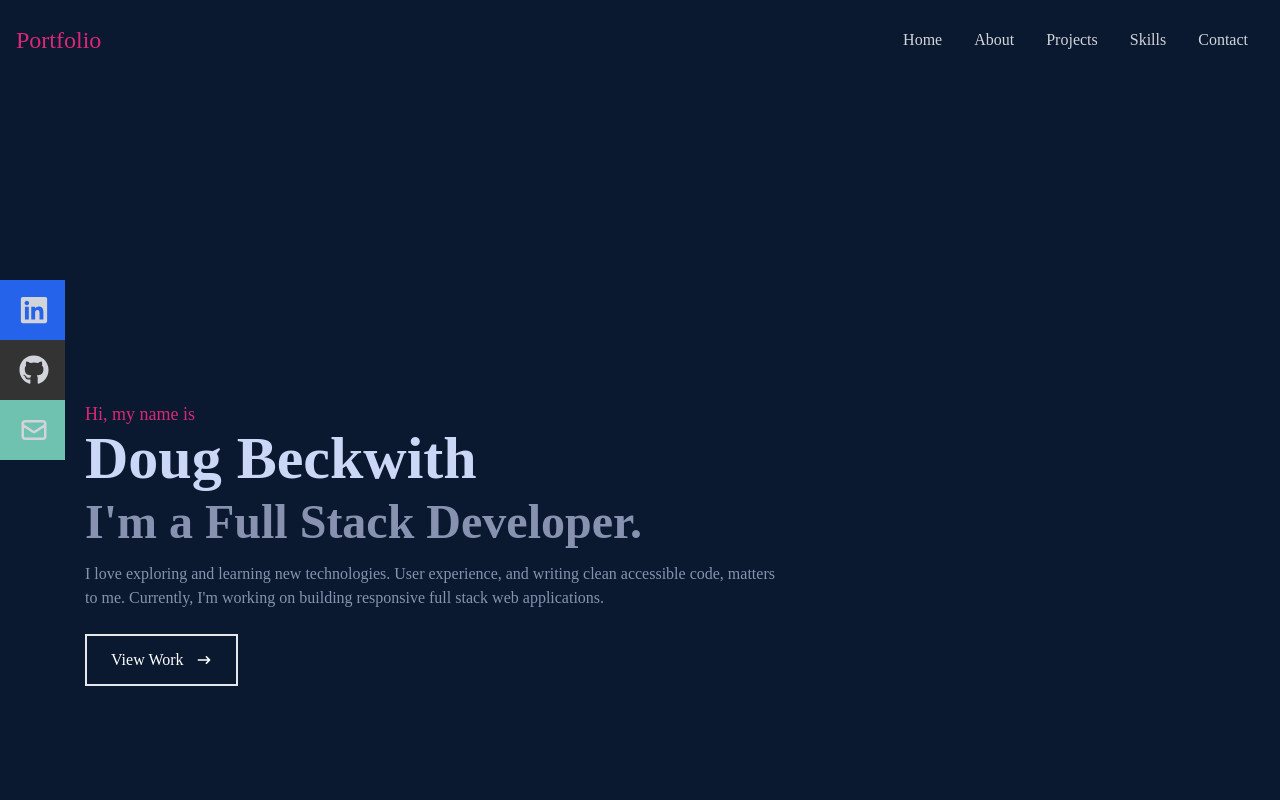
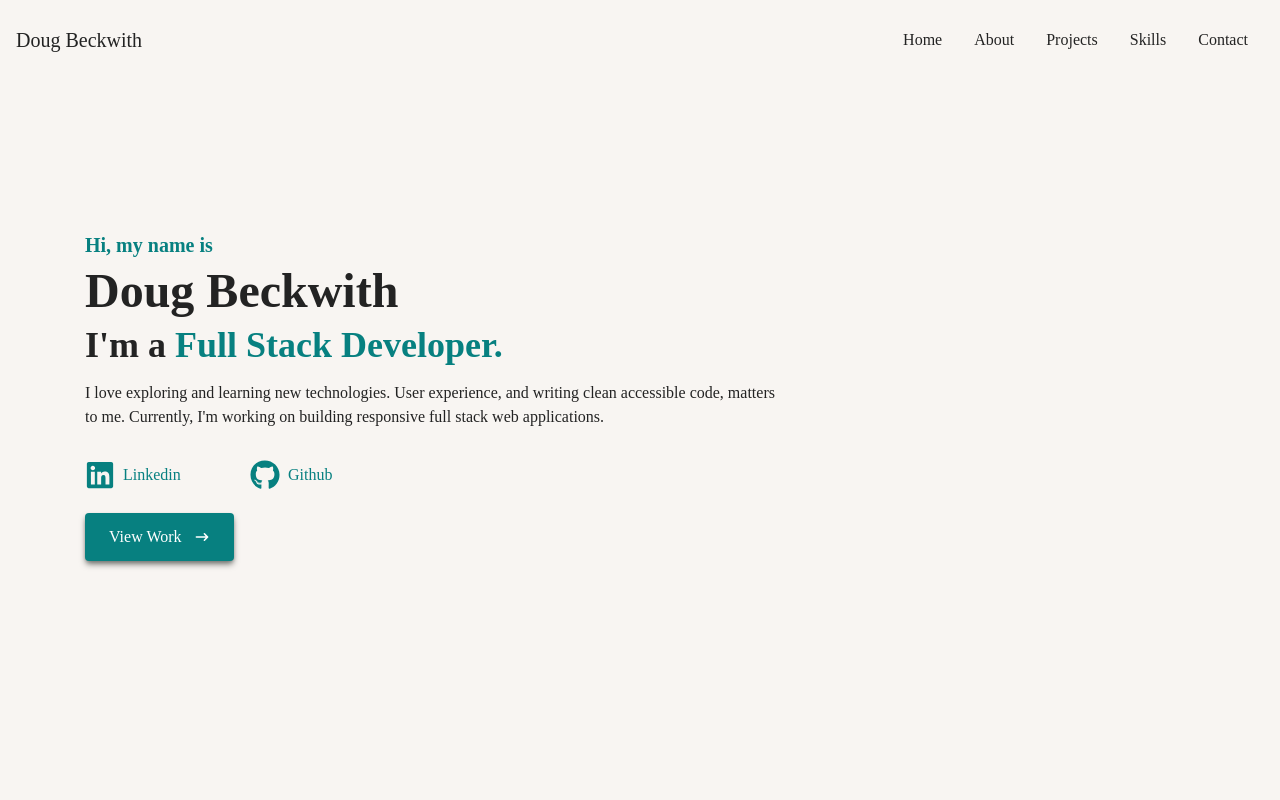
Before and after one commit to dougbeckwith/portfolio, a React (Create React App) app: page / in a window 1280 px wide. Shown: the top 800 px of the page. Built offline with nearby package versions, Linux system fonts and the light colour scheme.

Commit message:
change colors hero and navbar

```diff
--- /dev/null
+++ b/src/colors.js
@@ -0,0 +1,25 @@
+const background = '#f8f5f2'
+const heading = '#232323'
+const paragraph = '#222525'
+const button = '#078080'
+const buttonText = '#232323'
+const stroke = '#232323'
+const main = '#fffffe'
+const highlight = '#078080'
+const secondary = '#f45d48'
+const tertiary = '#f8f5f2'
+const pinkey = 'ff6392'
+
+export {
+  background,
+  highlight,
+  main,
+  stroke,
+  heading,
+  paragraph,
+  button,
+  buttonText,
+  secondary,
+  tertiary,
+  pinkey,
+}
--- a/src/components/hero/Hero.jsx
+++ b/src/components/hero/Hero.jsx
@@ -1,25 +1,48 @@
 import {HiArrowNarrowRight} from 'react-icons/hi'
 import {Link} from 'react-scroll'
+import {FaLinkedin, FaGithub} from 'react-icons/fa'
 
 const Hero = () => {
   return (
-    <div name='hero' className='bg-[#0a192f] py-[200px] lg:py-[400px]'>
-      <div className='lg:max-w-[1000px] xl:max-w-[1110px] 2xl:max-w-[1400px] px-5 lg:px-0 mx-auto flex flex-col justify-center h-full w-full'>
-        <p className='text-pink-600 text-lg'>Hi, my name is</p>
-        <h1 className='text-4xl sm:text-6xl 2xl:text-7xl font-bold text-[#ccd6f6]'>
+    <div name='hero' className={`bg-background h-[900px] lg:h-screen`}>
+      <div className='lg:max-w-[1000px] xl:max-w-[1110px] 2xl:max-w-[1400px] px-5 lg:px-0 mx-auto flex flex-col justify-center h-full'>
+        <p className='text-highlight font-bold text-xl pb-2'>Hi, my name is</p>
+        <h1 className='text-4xl sm:text-5xl 2xl:text-7xl font-bold text-[#232323]'>
           Doug Beckwith
         </h1>
-        <h2 className='text-4xl sm:text-5xl 2xl:text-6xl pt-[10px] font-bold text-[#8892b0]'>
-          I'm a Full Stack Developer.
+        <h2 className='text-3xl sm:text-4xl 2xl:text-6xl pt-[10px] font-bold text-[#232323]'>
+          I'm a <span className='text-highlight'>Full Stack Developer.</span>
         </h2>
-        <p className='text-[#8892b0] py-4 max-w-[700px]'>
+        <p className='text-text py-4 max-w-[700px]'>
           I love exploring and learning new technologies. User experience, and
           writing clean accessible code, matters to me. Currently, I'm working
           on building responsive full stack web applications.
         </p>
-        <div>
+        <div className='flex'>
+          <a
+            rel='noreferrer'
+            target='_blank'
+            className='text-highlight hover:text-pink'
+            href='https://linkedin.com/in/dougbeckwith22'>
+            <div className='w-[165px] h-[60px] flex items-center'>
+              <FaLinkedin size={30} /> <p className='pl-2'>Linkedin</p>
+            </div>
+          </a>
+          <a
+            rel='noreferrer'
+            target='_blank'
+            className={`text-highlight hover:text-pink `}
+            href='https://github.com/dougbeckwith'>
+            <div className='w-[150px] h-[60px] flex items-center'>
+              <FaGithub size={30} />
+              <p className='pl-2'>Github</p>
+            </div>
+          </a>
+        </div>
+        <div className='max-w-max'>
           <Link to='projects' smooth={true} duration={500}>
-            <button className='text-white border-2 px-6 py-3 my-2 flex items-center hover:bg-pink-600 hover:border-pink-600 duration-200'>
+            <button
+              className={`text-[white] shadow-[#747773] shadow-md rounded  px-6 py-3 my-2 flex items-center hover:bg-pink  bg-highlight duration-200`}>
               View Work <HiArrowNarrowRight className='ml-3' />
             </button>
           </Link>
--- /dev/null
+++ b/src/components/navbar/DesktopNavItem.jsx
@@ -0,0 +1,18 @@
+import React from 'react'
+import {Link} from 'react-scroll'
+
+const DesktopNavItem = ({link, handleClick = null}) => {
+  return (
+    <li className={`text-text hover:text-highlight px-4 cursor-pointer`}>
+      <Link
+        onClick={handleClick}
+        to={link.elementName}
+        smooth={true}
+        duration={500}>
+        {link.text}
+      </Link>
+    </li>
+  )
+}
+
+export default DesktopNavItem
--- a/src/components/navbar/DesktopNavbar.jsx
+++ b/src/components/navbar/DesktopNavbar.jsx
@@ -1,12 +1,12 @@
 import {navbarData} from './data/navbarData'
-import NavItem from './NavItem'
 import {v4 as uuidv4} from 'uuid'
+import DesktopNavItem from './DesktopNavItem'
 
 const DesktopNavbar = () => {
   return (
     <ul className='hidden md:flex'>
       {navbarData.map((link) => {
-        return <NavItem key={uuidv4()} link={link} />
+        return <DesktopNavItem key={uuidv4()} link={link} />
       })}
     </ul>
   )
--- a/src/components/navbar/NavItem.jsx
+++ b/src/components/navbar/MobileNavItem.jsx
@@ -1,9 +1,9 @@
 import React from 'react'
 import {Link} from 'react-scroll'
-
-const NavItem = ({link, className = '', handleClick = null}) => {
+import {main} from '../../colors'
+const MobileNavItem = ({link, handleClick = null}) => {
   return (
-    <li className={className}>
+    <li className={`text-[${main}] py-6 text-4xl`}>
       <Link
         onClick={handleClick}
         to={link.elementName}
@@ -15,4 +15,4 @@ const NavItem = ({link, className = '', handleClick = null}) => {
   )
 }
 
-export default NavItem
+export default MobileNavItem
--- a/src/components/navbar/MobileNavbar.jsx
+++ b/src/components/navbar/MobileNavbar.jsx
@@ -1,21 +1,20 @@
 import {navbarData} from './data/navbarData'
 import {v4 as uuidv4} from 'uuid'
-import NavItem from './NavItem'
+import MobileNavbarItem from './MobileNavItem'
 
 const MobileNavbar = ({isMobileMenu, handleClick}) => {
   return (
     <ul
       className={
         isMobileMenu
-          ? 'absolute top-0 left-0 w-full h-screen bg-[#0a192f] flex flex-col justify-center items-center'
+          ? `absolute top-0 left-0 w-full h-screen bg-[#f8f5f2] flex flex-col justify-center items-center cursor-pointer`
           : 'hidden'
       }>
       {navbarData.map((link) => {
         return (
-          <NavItem
+          <MobileNavbarItem
             key={uuidv4()}
             link={link}
-            className={'py-6 text-4xl'}
             handleClick={handleClick}
           />
         )
--- a/src/components/navbar/Navbar.jsx
+++ b/src/components/navbar/Navbar.jsx
@@ -2,7 +2,8 @@ import {useState} from 'react'
 import {FaBars, FaTimes} from 'react-icons/fa'
 import DesktopNavbar from './DesktopNavbar'
 import MobileNavbar from './MobileNavbar'
-import SocialNavbar from './SocialNavbar'
+
+// Colors
 
 const Navbar = () => {
   const [isMobileMenu, setIsMobileMenu] = useState(false)
@@ -11,17 +12,18 @@ const Navbar = () => {
   }
 
   return (
-    <div className='fixed w-full h-[80px] flex justify-between items-center px-4 bg-[#0a192f] text-gray-300'>
+    <div
+      className={`fixed w-full h-[80px] flex justify-between items-center px-4 bg-background z-10`}>
       <div>
-        <p className='text-pink-600 text-2xl'>Portfolio</p>
+        <p className={`text-text text-xl`}>Doug Beckwith</p>
       </div>
       <DesktopNavbar />
       {/* Toggle Hamburger Icon / X Icon*/}
-      <div onClick={handleClick} className='md:hidden z-10'>
+      <div onClick={handleClick} className='md:hidden z-10 cursor-pointer'>
         {isMobileMenu ? <FaTimes size={30} /> : <FaBars size={30} />}
       </div>
       <MobileNavbar isMobileMenu={isMobileMenu} handleClick={handleClick} />
-      <SocialNavbar />
+      {/* <SocialNavbar /> */}
     </div>
   )
 }
--- a/src/components/navbar/SocialNavbar.jsx
+++ b/src/components/navbar/SocialNavbar.jsx
@@ -1,51 +1,51 @@
-import {FaGithub, FaLinkedin} from 'react-icons/fa'
-import {HiOutlineMail} from 'react-icons/hi'
-// import {BsFillPersonLinesFill} from 'react-icons/bs'
-import {Link} from 'react-scroll'
+// import {FaGithub, FaLinkedin} from 'react-icons/fa'
+// import {HiOutlineMail} from 'react-icons/hi'
+// // import {BsFillPersonLinesFill} from 'react-icons/bs'
+// import {Link} from 'react-scroll'
 
-const SocialNavbar = () => {
-  return (
-    <div className='hidden xl:flex fixed flex-col top-[35%] left-0'>
-      <ul>
-        <a
-          rel='noreferrer'
-          target='_blank'
-          className='flex justify-between items-center w-full text-gray-300'
-          href='https://linkedin.com/in/dougbeckwith22'>
-          <li className='w-[165px] h-[60px] flex justify-between items-center ml-[-100px] hover:ml-[0px] duration-300 bg-blue-600'>
-            Linkedin <FaLinkedin size={30} />
-          </li>
-        </a>
-        <a
-          rel='noreferrer'
-          target='_blank'
-          className='flex justify-between items-center w-full text-gray-300'
-          href='https://github.com/dougbeckwith'>
-          <li className='w-[150px] h-[60px] flex justify-between items-center bg-[#333333] ml-[-85px] hover:ml-[0px] duration-300'>
-            Github <FaGithub size={30} />
-          </li>
-        </a>
-        <Link
-          className='flex justify-between items-center w-full text-gray-300'
-          to='contact'
-          smooth={true}
-          duration={500}>
-          <li className='w-[160px] h-[60px] flex justify-between items-center bg-[#6fc2b0] ml-[-95px] hover:ml-[0px] duration-300'>
-            Mail <HiOutlineMail size={30} />
-          </li>
-        </Link>
-        {/* <Link
-            className='flex justify-between items-center w-full text-gray-300'
-            to='home'
-            smooth={true}
-            duration={500}>
-            <li className='w-[180px] h-[60px] flex justify-between items-center bg-[#565f59] ml-[-115px] hover:ml-[0px] duration-300'>
-              Resume <BsFillPersonLinesFill size={30} />
-            </li>
-          </Link> */}
-      </ul>
-    </div>
-  )
-}
+// const SocialNavbar = () => {
+//   return (
+//     <div className='hidden xl:flex fixed flex-col top-[35%] left-0'>
+//       <ul>
+//         <a
+//           rel='noreferrer'
+//           target='_blank'
+//           className='flex justify-between items-center w-full text-gray-300'
+//           href='https://linkedin.com/in/dougbeckwith22'>
+//           <li className='w-[165px] h-[60px] flex justify-between items-center ml-[-100px] hover:ml-[0px] duration-300 bg-blue-600'>
+//             Linkedin <FaLinkedin size={30} />
+//           </li>
+//         </a>
+//         <a
+//           rel='noreferrer'
+//           target='_blank'
+//           className='flex justify-between items-center w-full text-gray-300'
+//           href='https://github.com/dougbeckwith'>
+//           <li className='w-[150px] h-[60px] flex justify-between items-center bg-[#333333] ml-[-85px] hover:ml-[0px] duration-300'>
+//             Github <FaGithub size={30} />
+//           </li>
+//         </a>
+//         <Link
+//           className='flex justify-between items-center w-full text-gray-300'
+//           to='contact'
+//           smooth={true}
+//           duration={500}>
+//           <li className='w-[160px] h-[60px] flex justify-between items-center bg-[#6fc2b0] ml-[-95px] hover:ml-[0px] duration-300'>
+//             Mail <HiOutlineMail size={30} />
+//           </li>
+//         </Link>
+//         {/* <Link
+//             className='flex justify-between items-center w-full text-gray-300'
+//             to='home'
+//             smooth={true}
+//             duration={500}>
+//             <li className='w-[180px] h-[60px] flex justify-between items-center bg-[#565f59] ml-[-115px] hover:ml-[0px] duration-300'>
+//               Resume <BsFillPersonLinesFill size={30} />
+//             </li>
+//           </Link> */}
+//       </ul>
+//     </div>
+//   )
+// }
 
-export default SocialNavbar
+// export default SocialNavbar
--- a/src/index.css
+++ b/src/index.css
@@ -4,16 +4,20 @@
 
 @import url('https://fonts.googleapis.com/css2?family=Raleway:wght@300;400;500;600;700;800;900&display=swap');
 
+@import url('https://fonts.googleapis.com/css2?family=Roboto:wght@300;400;500;700;900&display=swap');
+
 /* Apply styles to all */
 @layer base {
   body {
     @apply font-[Raleway];
+
+
   }
-  li {
-    @apply px-4;
-    @apply cursor-pointer;
-  }
+
 }
+/* p {
+  font-family: 'Roboto', sans-serif;
+} */
 
 html, body {
   overflow-x: hidden;
--- a/tailwind.config.js
+++ b/tailwind.config.js
@@ -1,6 +1,14 @@
 module.exports = {
   content: ['./src/**/*.{js,jsx,ts,tsx}'],
   theme: {
+    colors: {
+      background: '#f8f5f2',
+      title: '#232323',
+      text: '#232323',
+      pink: '#d81b60',
+      // highlight = green color
+      highlight: '#078080',
+    },
     extend: {},
   },
   plugins: [],
```
Also changed, not shown: src/components/contact/Contact.jsx (+1 -22 lines).
